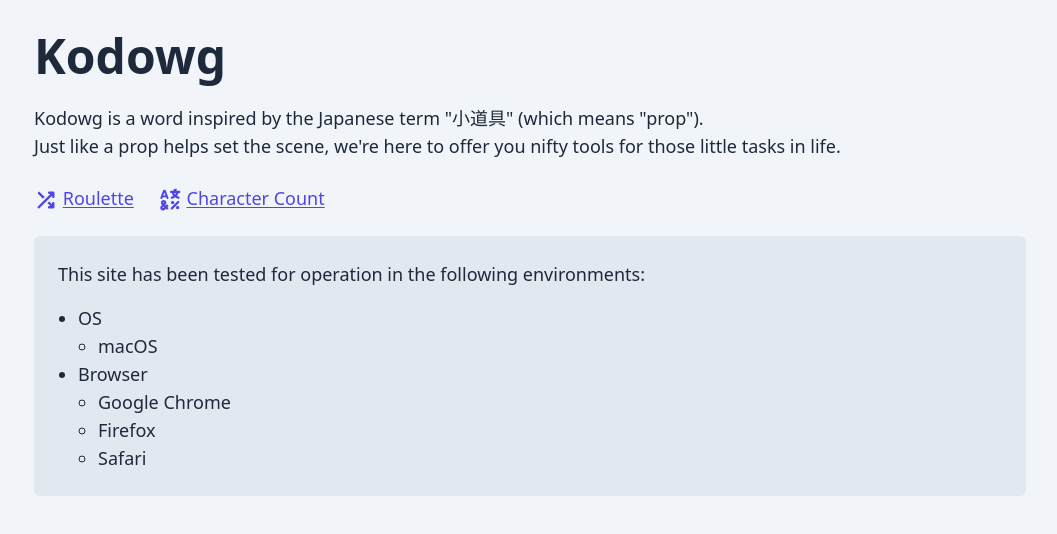
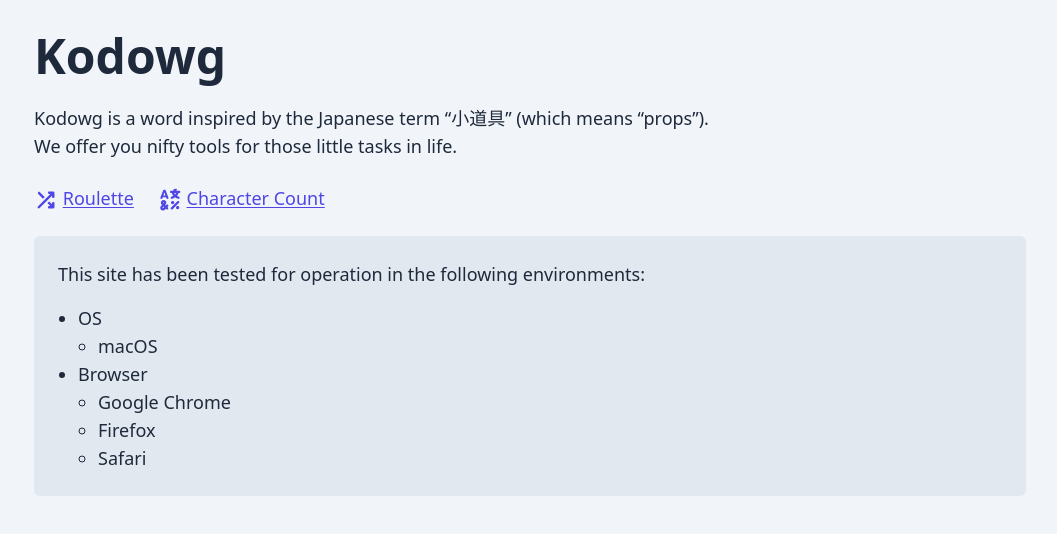
Before and after one commit to kskwtnk/kodowg, a SvelteKit app: page / in a window 1280 px wide. Shown: the top 534 px of the page, without its empty margins (110-1167 px from the left). Built offline with nearby package versions, Linux system fonts and the light colour scheme.

Commit message:
Set OGP and change meta tags accordingly.

```diff
--- a/src/app.html
+++ b/src/app.html
@@ -1,6 +1,6 @@
 <!doctype html>
 <html lang="en">
-	<head>
+	<head prefix="og:https://ogp.me/ns#">
 		<meta charset="utf-8" />
 		<link rel="icon" href="%sveltekit.assets%/favicon.png" />
 		<meta name="viewport" content="width=device-width, initial-scale=1" />
--- a/src/routes/+layout.svelte
+++ b/src/routes/+layout.svelte
@@ -6,9 +6,18 @@
 <svelte:head>
 	<meta
 		name="description"
-		content="Kodowg is a word inspired by the Japanese term '小道具' (which means 'prop').Just like a prop helps set the scene, we're here to offer you nifty tools for those little tasks in life."
+		content="Kodowg is a word inspired by the Japanese term “小道具” (which means “props”). We offer you nifty tools for those little tasks in life."
 	/>
+	<meta
+		property="og:description"
+		content="Kodowg is a word inspired by the Japanese term “小道具” (which means “props”). We offer you nifty tools for those little tasks in life."
+	/>
+	<meta property="og:url" content={$page.url.href} />
 	<meta property="og:image" content={`${$page.url.origin}/og-image.jpg`} />
+	<meta property="og:type" content="website" />
+	<meta property="og:site_name" content="Kodowg" />
+	<meta name="twitter:card" content="summary_large_image" />
+	<meta name="twitter:site" content="@xrxoxcxox" />
 </svelte:head>
 
 <slot />
--- a/src/routes/+page.svelte
+++ b/src/routes/+page.svelte
@@ -1,15 +1,13 @@
 <svelte:head>
 	<title>Kodowg</title>
+	<meta property="og:title" content="Kodowg" />
 </svelte:head>
 
 <div class="mx-auto grid max-w-screen-lg grid-cols-1 gap-y-6 px-4 py-8">
 	<h1 class="text-5xl font-bold">Kodowg</h1>
 	<div>
-		<p>Kodowg is a word inspired by the Japanese term "小道具" (which means "prop").</p>
-		<p>
-			Just like a prop helps set the scene, we're here to offer you nifty tools for those little
-			tasks in life.
-		</p>
+		<p>Kodowg is a word inspired by the Japanese term “小道具” (which means “props”).</p>
+		<p>We offer you nifty tools for those little tasks in life.</p>
 	</div>
 	<div class="flex gap-x-6">
 		<a href="/roulette" class="text-indigo-600">
--- a/src/routes/character-count/+page.svelte
+++ b/src/routes/character-count/+page.svelte
@@ -14,6 +14,7 @@
 
 <svelte:head>
 	<title>Kodowg - Character Count</title>
+	<meta property="og:title" content="Kodowg - Character Count" />
 </svelte:head>
 
 <div
--- a/src/routes/roulette/+page.svelte
+++ b/src/routes/roulette/+page.svelte
@@ -39,6 +39,7 @@
 
 <svelte:head>
 	<title>Kodowg - Roulette</title>
+	<meta property="og:title" content="Kodowg - Roulette" />
 </svelte:head>
 
 <div
```
